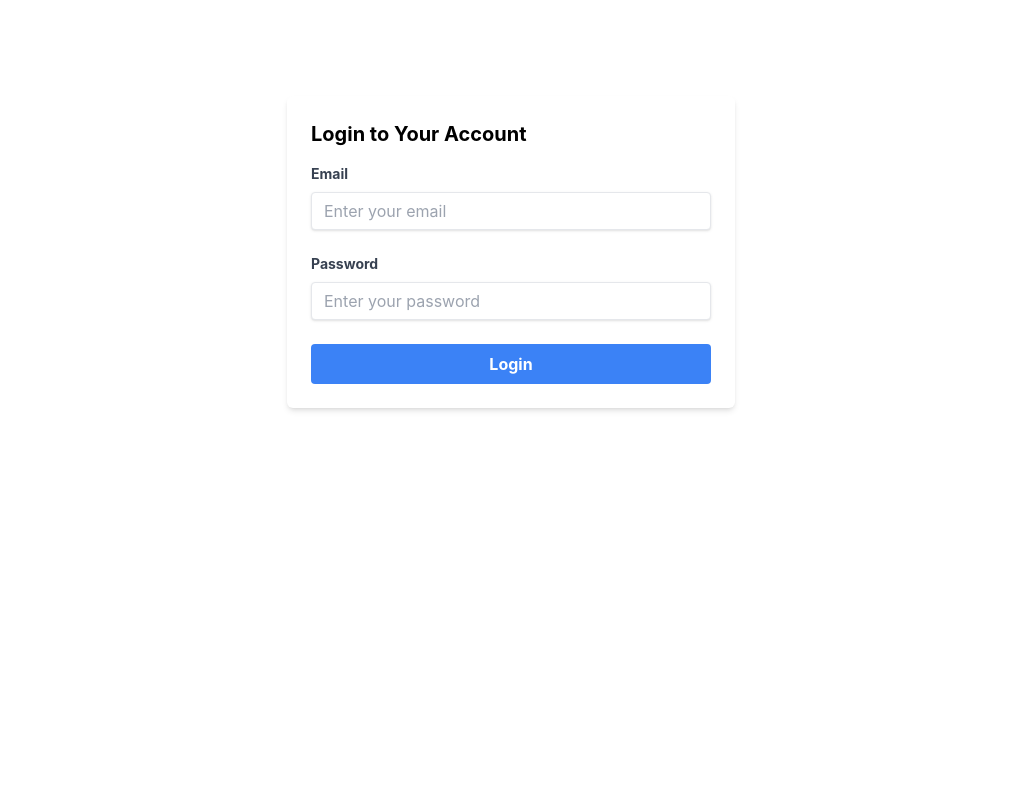
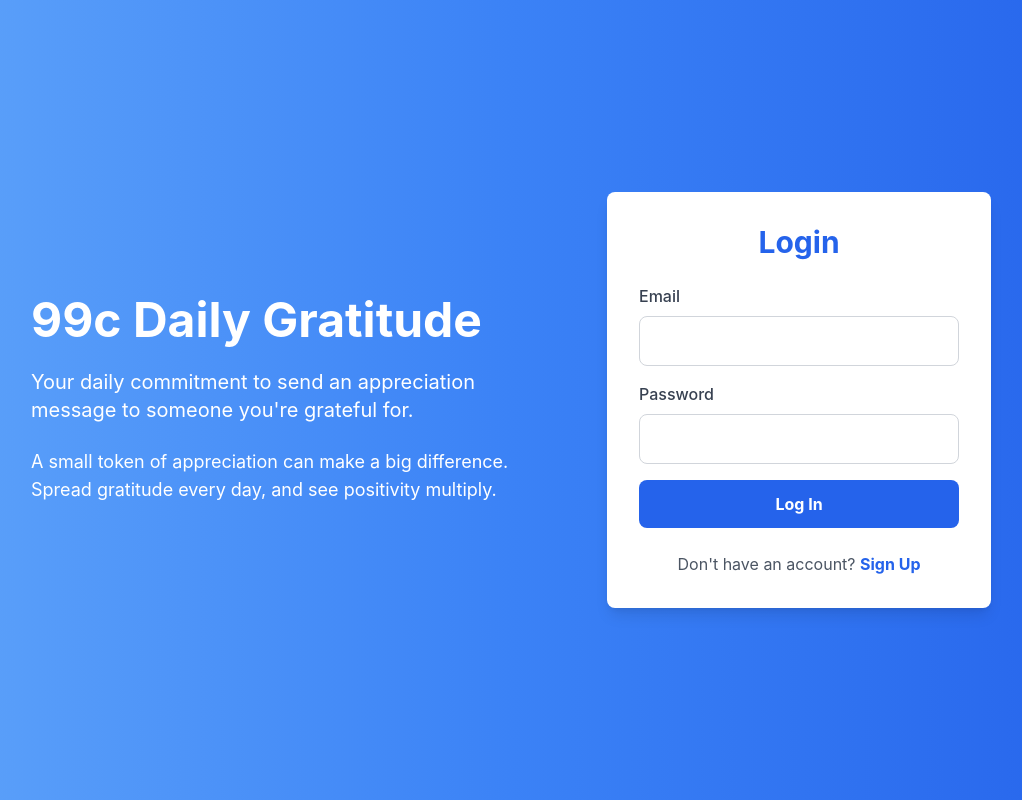
Before and after one commit to chloeyaoo/99cents, a React (Create React App) app: page /login in a window 1280 px wide. Shown: the whole page, without its empty margins (129-1151 px from the left). Built offline with nearby package versions, Linux system fonts and the light colour scheme.

Commit message:
Update misc

```diff
--- a/src/components/Login.js
+++ b/src/components/Login.js
@@ -1,68 +1,83 @@
 import { useState } from 'react';
 import axios from 'axios';
 import { useNavigate } from 'react-router-dom';
-import Card, { CardHeader, CardTitle, CardContent } from '../components/ui/Card';
-import Input from '../components/ui/Input';
-import Button from '../components/ui/Button';
 
 function Login({ onLogin }) {
   const [email, setEmail] = useState('');
   const [password, setPassword] = useState('');
+  const [error, setError] = useState(null);
   const navigate = useNavigate();
 
-  const handleSubmit = async (e) => {
+  const handleLogin = async (e) => {
     e.preventDefault();
     try {
-      const response = await axios.post('http://localhost:5001/api/login', { email, password });
-      if (response.data.token && response.data.userId) {
+      const response = await axios.post('http://localhost:5001/api/login', {
+        email,
+        password,
+      });
+
+      // Store both the token and userId in localStorage
       localStorage.setItem('token', response.data.token);
-        localStorage.setItem('userId', response.data.userId);
+      localStorage.setItem('userId', response.data.userId); // Save the userId
+
       onLogin();
       navigate('/history');
-      }
-    } catch (error) {
-      if (error.response && error.response.status === 401) {
-        alert('Invalid credentials. Please try again.');
-      } else if (error.response && error.response.status === 404) {
-        alert('User not found. Please register.');
-      } else {
-        alert('An error occurred. Please try again later.');
-      }
+    } catch (err) {
+      setError('Invalid credentials. Please try again.');
     }
   };
 
   return (
-    <div className="container mx-auto mt-20 p-4">
-      <Card className="max-w-md mx-auto">
-        <CardHeader>
-          <CardTitle>Login to Your Account</CardTitle>
-        </CardHeader>
-        <CardContent>
-          <form onSubmit={handleSubmit} className="space-y-6">
-            <div>
-              <label className="block text-gray-700 text-sm font-bold mb-2">Email</label>
-              <Input
+    <div className="min-h-screen flex flex-col lg:flex-row items-center justify-center bg-gradient-to-r from-blue-400 via-blue-500 to-blue-600 p-6">
+      {/* Hero Banner Section */}
+      <div className="flex flex-col items-start text-white space-y-6 mb-8 lg:mb-0 lg:mr-16 max-w-lg">
+        <h1 className="text-5xl font-bold">99c Daily Gratitude</h1>
+        <p className="text-lg lg:text-xl">
+          Your daily commitment to send an appreciation message to someone you're grateful for.
+        </p>
+        <p className="text-md lg:text-lg">
+          A small token of appreciation can make a big difference. Spread gratitude every day, and see positivity multiply.
+        </p>
+      </div>
+
+      {/* Login Form Section */}
+      <div className="w-full max-w-sm bg-white rounded-lg shadow-lg p-8">
+        <h2 className="text-3xl font-bold text-blue-600 mb-6 text-center">Login</h2>
+        {error && <div className="text-red-500 mb-4">{error}</div>}
+        <form onSubmit={handleLogin} className="space-y-4">
+          <div className="flex flex-col">
+            <label htmlFor="email" className="text-gray-700 font-medium mb-2">Email</label>
+            <input
+              type="email"
+              id="email"
               value={email}
               onChange={(e) => setEmail(e.target.value)}
-                type="email"
+              className="p-3 border rounded-lg border-gray-300 focus:outline-none focus:ring-2 focus:ring-blue-500 focus:border-transparent"
               required
-                placeholder="Enter your email"
             />
           </div>
-            <div>
-              <label className="block text-gray-700 text-sm font-bold mb-2">Password</label>
-              <Input
+          <div className="flex flex-col">
+            <label htmlFor="password" className="text-gray-700 font-medium mb-2">Password</label>
+            <input
+              type="password"
+              id="password"
               value={password}
               onChange={(e) => setPassword(e.target.value)}
-                type="password"
+              className="p-3 border rounded-lg border-gray-300 focus:outline-none focus:ring-2 focus:ring-blue-500 focus:border-transparent"
               required
-                placeholder="Enter your password"
             />
           </div>
-            <Button type="submit" className="w-full">Login</Button>
+          <button
+            type="submit"
+            className="w-full bg-blue-600 text-white font-bold py-3 rounded-lg hover:bg-blue-700 transition-all duration-300 ease-in-out"
+          >
+            Log In
+          </button>
         </form>
-        </CardContent>
-      </Card>
+        <p className="text-gray-600 mt-6 text-center">
+          Don't have an account? <a href="/register" className="text-blue-600 font-bold hover:underline">Sign Up</a>
+        </p>
+      </div>
     </div>
   );
 }
--- a/src/components/NavBar.js
+++ b/src/components/NavBar.js
@@ -35,12 +35,12 @@ function Navbar() {
           <li className="my-4 lg:my-0">
             <Link to="/history" className="nav-link">Activity History</Link>
           </li>
-          <li className="my-4 lg:my-0">
+          {/* <li className="my-4 lg:my-0">
             <Link to="/leaderboard" className="nav-link">Leaderboards</Link>
           </li>
           <li className="my-4 lg:my-0">
             <Link to="/analytics" className="nav-link">Analytics</Link>
-          </li>
+          </li> */}
           <li className="my-4 lg:my-0">
             <button onClick={handleLogout} className="nav-link">Logout</button>
           </li>
```
Lines whose indentation alone changed are shown as unchanged.
